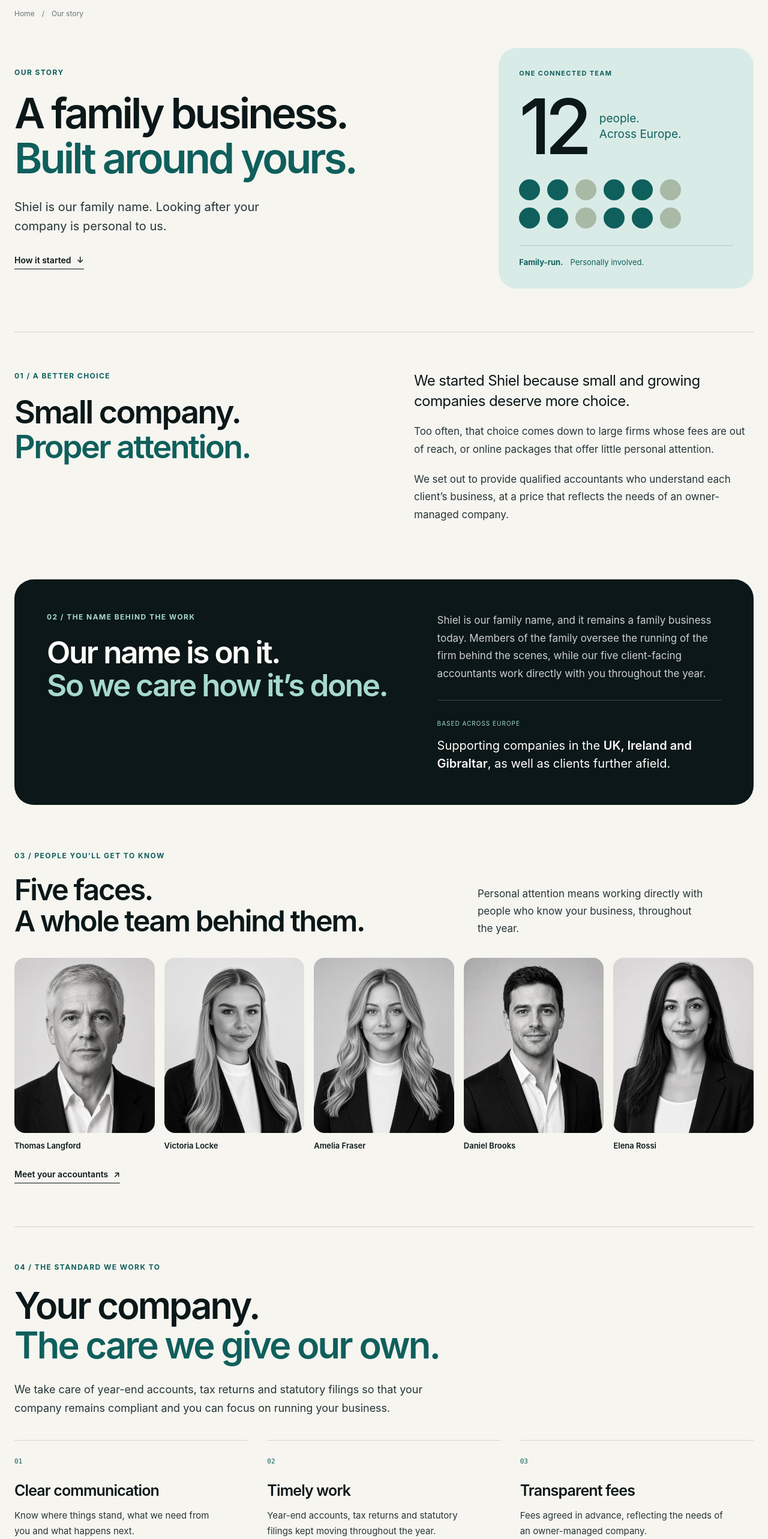
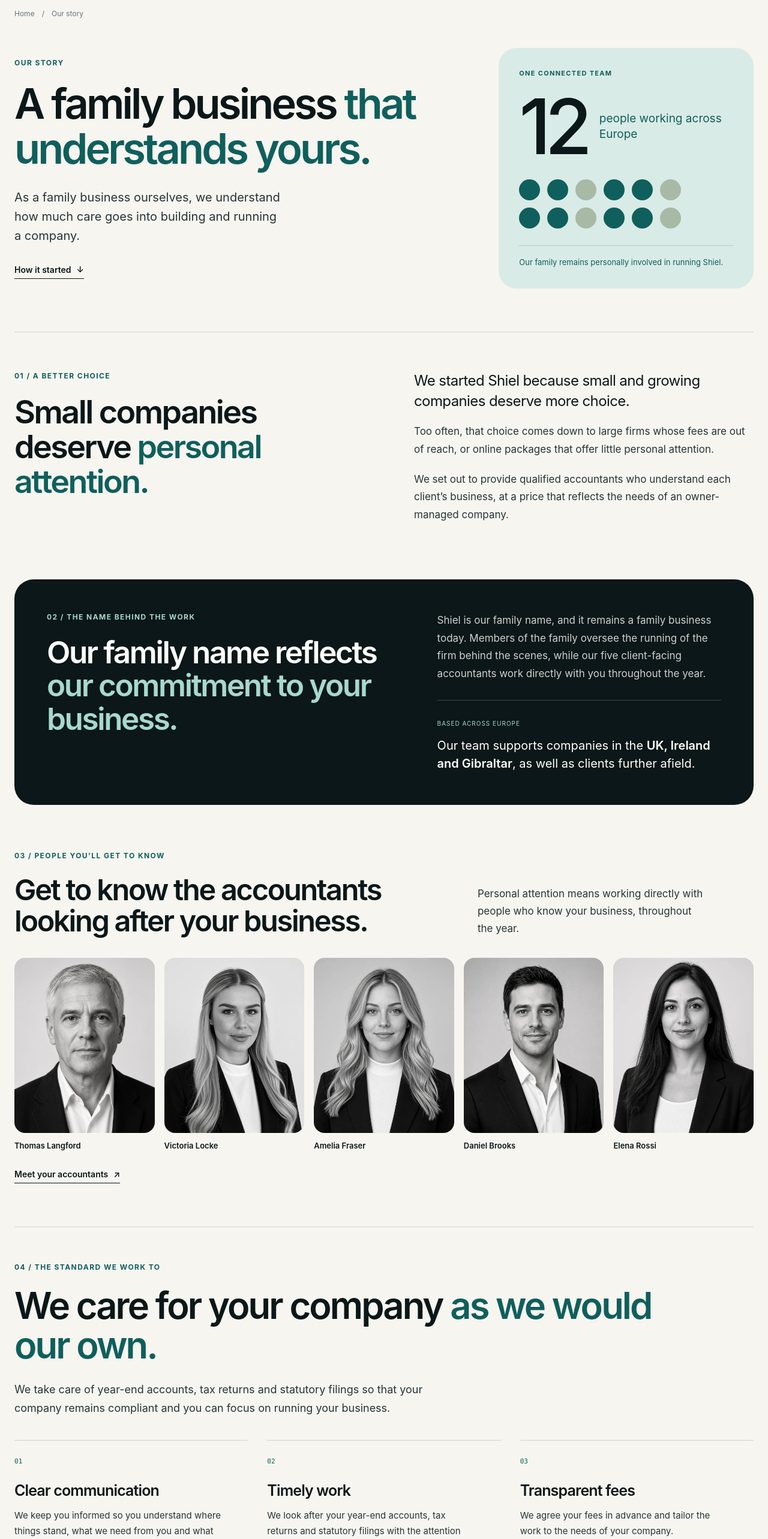
Before and after one commit to victoriashiel/Shiel-ltd, a Next.js app: page /about in a window 1280 px wide. Shown: the part 100-2666 px from the top of the page at 60% size. Built offline with nearby package versions, Linux system fonts and the light colour scheme; no server answers.

Commit message:
Smooth Our Story copy and remove clipped slogan phrasing

```diff
--- a/app/about/page.tsx
+++ b/app/about/page.tsx
@@ -20,9 +20,9 @@ const people = [
   ["elena-rossi", "Elena Rossi"],
 ] as const;
 const promises = [
-  ["Clear communication", "Know where things stand, what we need from you and what happens next."],
-  ["Timely work", "Year-end accounts, tax returns and statutory filings kept moving throughout the year."],
-  ["Transparent fees", "Fees agreed in advance, reflecting the needs of an owner-managed company."],
+  ["Clear communication", "We keep you informed so you understand where things stand, what we need from you and what happens next."],
+  ["Timely work", "We look after your year-end accounts, tax returns and statutory filings with the attention your deadlines require."],
+  ["Transparent fees", "We agree your fees in advance and tailor the work to the needs of your company."],
 ] as const;
 const schema = {
   "@context": "https://schema.org", "@type": "AboutPage",
@@ -39,21 +39,21 @@ export default function OurStoryPage() {
       <div className={styles.heroGrid}>
         <div className={styles.heroCopy}>
           <p className="eyebrow">Our story</p>
-          <h1 id="story-title">A family business.<br /><span>Built around yours.</span></h1>
-          <p>Shiel is our family name. Looking after your company is personal to us.</p>
+          <h1 id="story-title">A family business <span>that understands yours.</span></h1>
+          <p>As a family business ourselves, we understand how much care goes into building and running a company.</p>
           <a href="#why-shiel" className="text-link">How it started <span aria-hidden="true">↓</span></a>
         </div>
         <div className={styles.teamVisual}>
           <p className={styles.visualLabel}>One connected team</p>
-          <div className={styles.bigNumber}><strong>12</strong><span>people.<br />Across Europe.</span></div>
+          <div className={styles.bigNumber}><strong>12</strong><span>people working across Europe</span></div>
           <div className={styles.peopleDots} aria-hidden="true">{Array.from({length:12}, (_, i) => <span key={i} />)}</div>
-          <div className={styles.visualFoot}><strong>Family-run.</strong><span>Personally involved.</span></div>
+          <div className={styles.visualFoot}><span>Our family remains personally involved in running Shiel.</span></div>
         </div>
       </div>
     </section>
 
     <section id="why-shiel" className={`section-pad ${styles.origin}`} aria-labelledby="origin-title">
-      <div><p className="eyebrow">01 / A better choice</p><h2 id="origin-title">Small company.<br /><span>Proper attention.</span></h2></div>
+      <div><p className="eyebrow">01 / A better choice</p><h2 id="origin-title">Small companies deserve <span>personal attention.</span></h2></div>
       <div className={styles.prose}>
         <p className={styles.lead}>We started Shiel because small and growing companies deserve more choice.</p>
         <p>Too often, that choice comes down to large firms whose fees are out of reach, or online packages that offer little personal attention.</p>
@@ -62,22 +62,22 @@ export default function OurStoryPage() {
     </section>
 
     <section className={`section-pad ${styles.family}`} aria-labelledby="family-title">
-      <div className={styles.familyIntro}><p className="eyebrow">02 / The name behind the work</p><h2 id="family-title">Our name is on it.<br /><span>So we care how it’s done.</span></h2></div>
+      <div className={styles.familyIntro}><p className="eyebrow">02 / The name behind the work</p><h2 id="family-title">Our family name reflects <span>our commitment to your business.</span></h2></div>
       <div className={styles.familyBody}>
         <p>Shiel is our family name, and it remains a family business today. Members of the family oversee the running of the firm behind the scenes, while our five client-facing accountants work directly with you throughout the year.</p>
-        <div className={styles.reach}><span>Based across Europe</span><p>Supporting companies in the <strong>UK, Ireland and Gibraltar</strong>, as well as clients further afield.</p></div>
+        <div className={styles.reach}><span>Based across Europe</span><p>Our team supports companies in the <strong>UK, Ireland and Gibraltar</strong>, as well as clients further afield.</p></div>
       </div>
     </section>
 
     <section className={`section-pad ${styles.people}`} aria-labelledby="people-title">
-      <div className={styles.peopleHeader}><div><p className="eyebrow">03 / People you’ll get to know</p><h2 id="people-title">Five faces.<br />A whole team behind them.</h2></div><p>Personal attention means working directly with people who know your business, throughout the year.</p></div>
+      <div className={styles.peopleHeader}><div><p className="eyebrow">03 / People you’ll get to know</p><h2 id="people-title">Get to know the accountants looking after your business.</h2></div><p>Personal attention means working directly with people who know your business, throughout the year.</p></div>
       <div className={styles.portraits}>{people.map(([id,name]) => <div key={id}><div className={styles.photo}><Image src={`/team/${id}.webp`} alt={name} fill sizes="(max-width: 600px) 42vw, 18vw" /></div><p>{name}</p></div>)}</div>
       <Link className="text-link" href="/about/team">Meet your accountants <span aria-hidden="true">↗</span></Link>
     </section>
 
     <section className={`section-pad ${styles.care}`} aria-labelledby="care-title">
       <p className="eyebrow">04 / The standard we work to</p>
-      <h2 id="care-title">Your company.<br /><span>The care we give our own.</span></h2>
+      <h2 id="care-title">We care for your company <span>as we would our own.</span></h2>
       <p className={styles.careIntro}>We take care of year-end accounts, tax returns and statutory filings so that your company remains compliant and you can focus on running your business.</p>
       <div className={styles.promises}>{promises.map(([title,copy], i) => <article key={title}><span className={styles.promiseNumber}>0{i+1}</span><h3>{title}</h3><p>{copy}</p></article>)}</div>
     </section>
```
